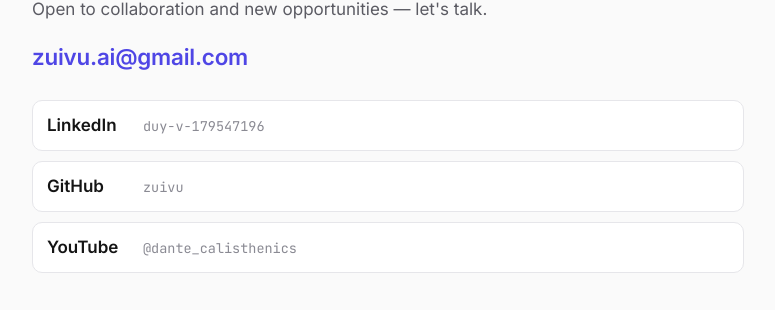
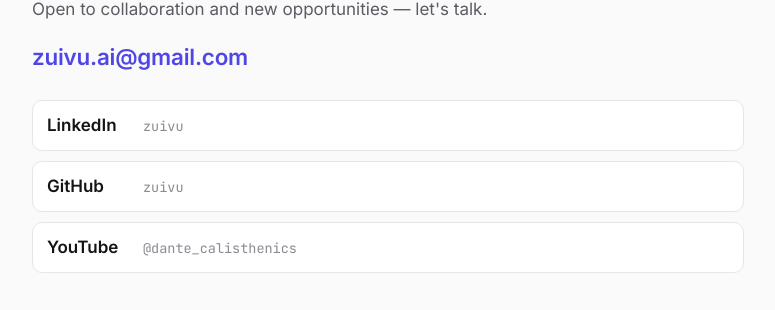
Before and after one commit to zuivu/zuivu.github.io, a Jekyll site: the page built from index.html, in a window 1280 px wide and 900 px high, scrolled down 2784 px. Shown: the part 440-750 px from the top of the window, without its empty margins (252-1027 px from the left). Built offline with Jekyll 4.4.1, drawn with Linux system fonts in a browser that asks for light colours.

Commit message:
edit social

```diff
--- a/_data/social.yml
+++ b/_data/social.yml
@@ -1,6 +1,6 @@
 - name: LinkedIn
-  url: https://www.linkedin.com/in/duy-v-179547196/
-  handle: duy-v-179547196
+  url: http://linkedin.com/in/zuivu
+  handle: zuivu
 
 - name: GitHub
   url: https://github.com/zuivu
```
